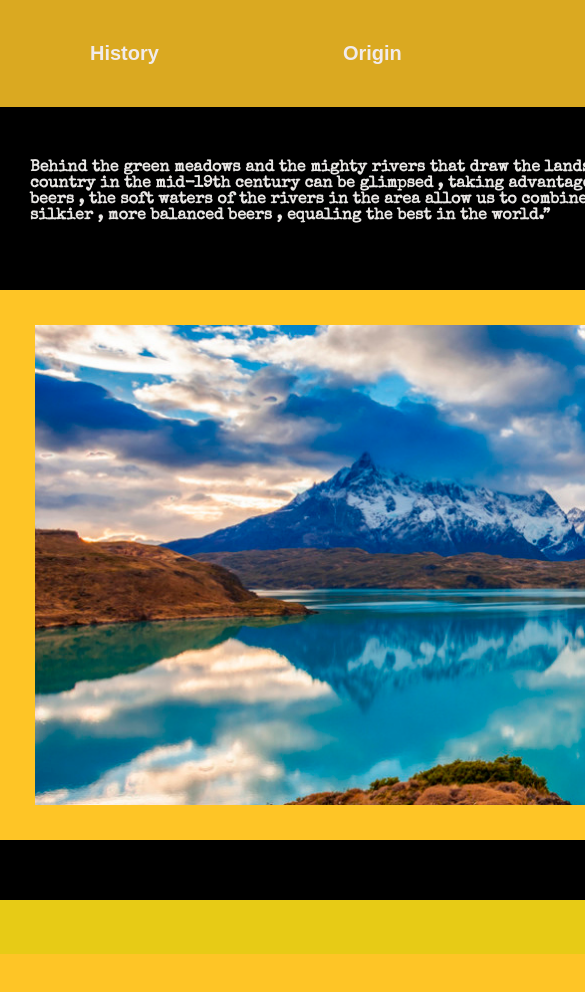
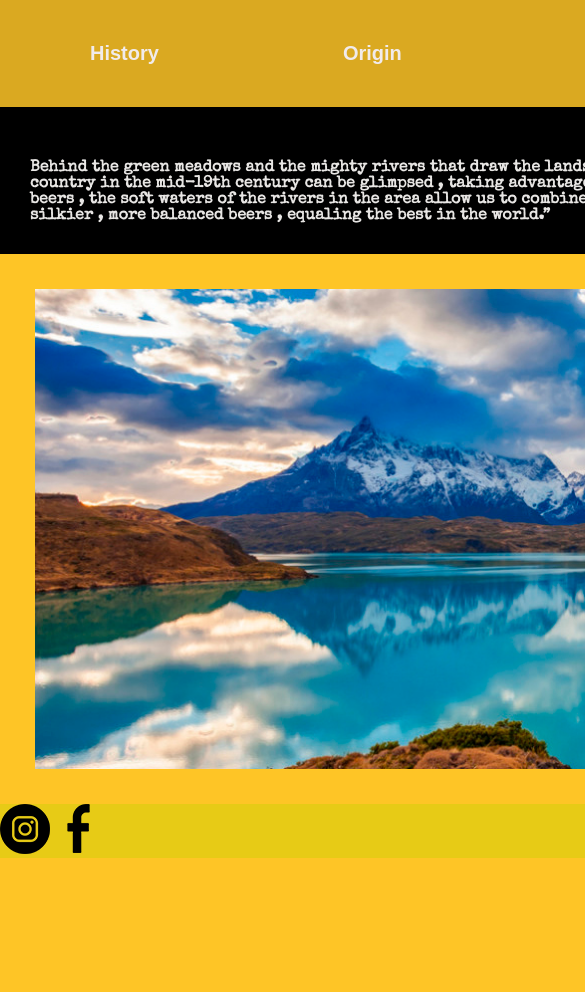
Before and after one commit to richardrebolledonas/Gletscherbrewery, a website: page paginas/culture.html in a window 390 px wide. Shown: the top 992 px of the page, 585 px wide, since content can reach past the window. Before the commit the page ends 954 px from the top, so only its background shows below. Drawn offline with nearby package versions, Linux system fonts and the light colour scheme; a web font is replaced by a local one.

Commit message:
segundo intento ceo,saas,variables,animacion

```diff
--- a/paginas/culture.html
+++ b/paginas/culture.html
@@ -19,6 +19,10 @@
     <link rel="preconnect" href="https://fonts.googleapis.com">
     <link rel="preconnect" href="https://fonts.gstatic.com" crossorigin>
     <link href="https://fonts.googleapis.com/css2?family=Amatic+SC:wght@700&family=Fasthand&family=Freehand&family=Roboto+Condensed:wght@300&family=Satisfy&family=Special+Elite&display=swap" rel="stylesheet">
+     <!--Meta description-->
+     <meta name="description" content="Craft beer culture.">
+     <!--Keywords-->
+     <meta name="keywords" content="The best craft beer, beer, the best, Patagonia, craft">
 </head>
 <body>
     <div class="contenedortotalCulture">
--- a/scss/estilos.scss
+++ b/scss/estilos.scss
@@ -1,8 +1,15 @@
+ /*variables Ofertas*/
+
+    $colorPrincipal:#fec526;
+    $colorSecundario:red;
+
+
+
 *{
     margin: 0px;
     padding: 0px;
  }
-body{background-color: #fec526;}
+body{background-color: $colorPrincipal;}
     h1{margin-bottom: 20px;font-family: 'Fasthand', cursive;
     font-family: 'Freehand', cursive;
     font-family: 'Satisfy', cursive;
@@ -24,7 +31,7 @@ body{background-color: #fec526;}
           font-family: 'Satisfy', cursive;
           font-family: 'Special Elite', cursive;
         margin-top: 23px;}
-    h6{padding: 0 45px
+    h6{margin-left: 570px
             ;}
 
     ul li{
@@ -45,19 +52,17 @@ nav {
             padding-left: 310px;}
 .mainContact{background: linear-gradient(to left,#fec526,#b69640
             );}
+
 footer {background-color: rgba(211, 211, 7, 0.511);
         }
     .foto img{ width: 455px ;height: 480px ;}
-    .fotoCulture{width: 1275px ;height: 480px ;padding: 35px;
-    grid-area: foto;
-    display: flex;
-    flex-direction: column;}
 
-.footerOrigin{display: inline-block ; padding: 0 620px;grid-area: footer;}
-.footerCulture{display: inline-block; padding: 0 620px;grid-area: footer;}
-.footer1{display: inline-block;padding: 0 620px; grid-area: footer; }
-.footerBeers{display: inline-block; padding: 0 620px; grid-area: footer; }
-.footerContact{display: inline-block;padding: 0 600px; grid-area: footer; }
+
+.footerOrigin {grid-area: footer;}
+.footerCulture{grid-area: footer;}
+.footer1 {grid-area: footer; }
+.footerBeers{ grid-area: footer; }
+.footerContact{ grid-area: footer; }
 
 
 /*grid pagina Culture*/
@@ -76,6 +81,20 @@ footer {background-color: rgba(211, 211, 7, 0.511);
                 color: rgb(232, 230, 228);background-color: black;padding: 30px;}
          .infoCulture2{grid-area: info2;
                 color: rgb(232, 230, 228);background-color: black;padding: 30px;}
+         .fotoCulture{width: 1275px ;height: 480px ;padding: 35px;
+                    grid-area: foto;
+                    display: flex;
+                    flex-direction: column;
+
+                    transition: width 4s;
+
+                }
+         /*transicion foto no se como anidarlo en SAAS*/
+         .fotoCulture:hover{width: 1320px;}
+
+
+
+
 
                    /*grid pagina Origin*/
     .contenedortotalOrigin{display: grid;
@@ -95,7 +114,7 @@ footer {background-color: rgba(211, 211, 7, 0.511);
                         color: rgb(232, 230, 228);padding: 30px
                         ;}
 
-                                  /*grid pagina History*/
+                /*grid pagina History/Index*/
 .contenedortotal{display: grid;
             grid-template-columns: 1fr 2fr ;
             grid-template-rows:1fr 4.5fr 0.5fr
@@ -107,9 +126,11 @@ footer {background-color: rgba(211, 211, 7, 0.511);
             }
         .menuprincipal {
                 grid-area: menu;
+
             }
         .foto{
                 grid-area: foto ;
+
 
 
             }
@@ -123,4 +144,102 @@ footer {background-color: rgba(211, 211, 7, 0.511);
                 font-family: 'Gill Sans', 'Gill Sans MT'
             , Calibri, 'Trebuchet MS', sans-serif;
 
+
             }
+
+             /* Media Queries History/Index
+             menu no funciona responsive*/
+
+             @media screen and (max-width: 768px){
+                .contenedortotal{
+                    grid-template-columns:1fr 1.5fr;
+                    grid-template-rows: 0.5fr 3fr 0.8fr;
+                    grid-template-areas:
+                    "menu menu"
+                    "info info"
+                    "footer footer";
+
+                }
+
+             }
+             @media screen and (max-width: 500px){
+                .contenedortotal{
+                    grid-template-columns: 1fr;
+                    grid-template-rows: 0.3fr 2fr 1fr 0.5fr;
+                    grid-template-areas:
+                    "menu"
+                    "info"
+                    "foto"
+                    "footer";
+                }
+
+
+             }
+             /* Media Queries Origin
+             menu no me funciona en responsive y
+              info 500px tampoco no se por que*/
+
+             @media screen and (max-width: 768px){
+                .contenedortotalOrigin{
+                    grid-template-columns: 1fr 1fr;
+                    grid-template-rows: 0.5fr 2fr 0.8;
+                    grid-template-areas:
+                    "menu menu"
+                    "info info2"
+                    "footer footer";
+                }
+
+
+
+             }
+
+             @media screen and (max-width:500px) {
+                .contenedortotalOrigin{
+                    grid-template-columns: 1fr;
+                    grid-template-rows: 0.3 0.7fr 1fr 0.8fr;
+                    grid-template-areas:
+                    "menu"
+                    "info"
+                    "info2"
+                    "footer"
+                    ;
+                }
+
+             }
+               /* Media Queries Culture
+             menu no me funciona en responsive*/
+
+            @media screen and (max-width: 768px){
+                .contenedortotalCulture{
+                    grid-template-columns: 1fr 1fr;
+                    grid-template-rows: 0.3fr 0.5fr 2fr 0.1fr 0.3fr;
+                    grid-template-areas:
+                    "menu menu"
+                    "info info"
+                    "foto foto"
+                    "info2 info2"
+                    "footer footer";
+                }
+
+
+
+            }
+
+            @media screen and (max-width: 500px){
+                .contenedortotalCulture{
+                    grid-template-columns: 1fr;
+                    grid-template-rows: 0.1fr 0.2fr 0.7fr 0.1fr 0.3fr;
+                    grid-template-areas:
+                    "menu"
+                    "info"
+                    "foto"
+                    "footer";
+
+
+
+
+                }
+
+
+
+            }
```
Also changed, not shown: index.html (+4 -0 lines), paginas/beers.html (+9 -6 lines), paginas/contact.html (+6 -2 lines), paginas/origin.html (+4 -0 lines), css/estilos.css, 1 other file. Lines whose indentation alone changed are shown as unchanged.
